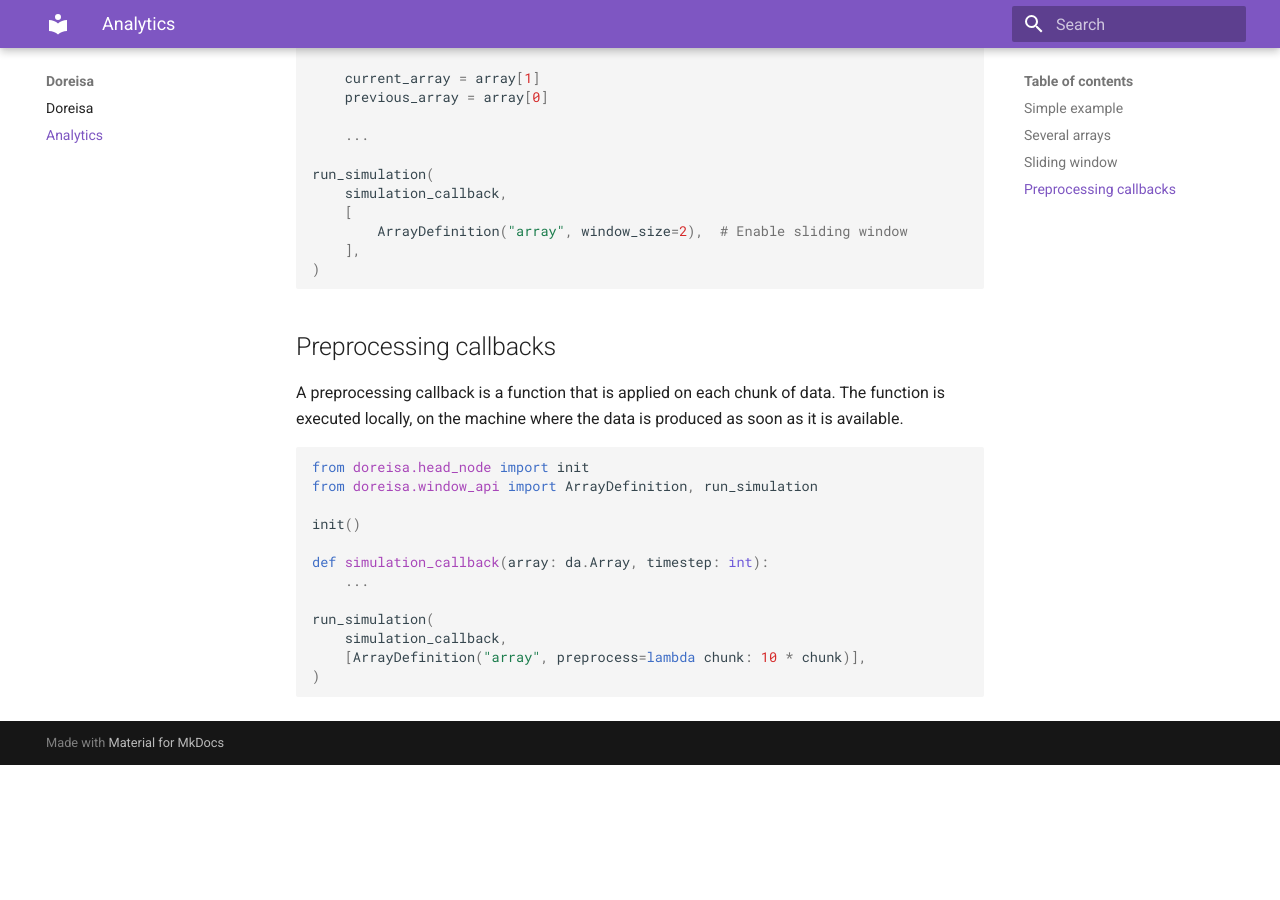
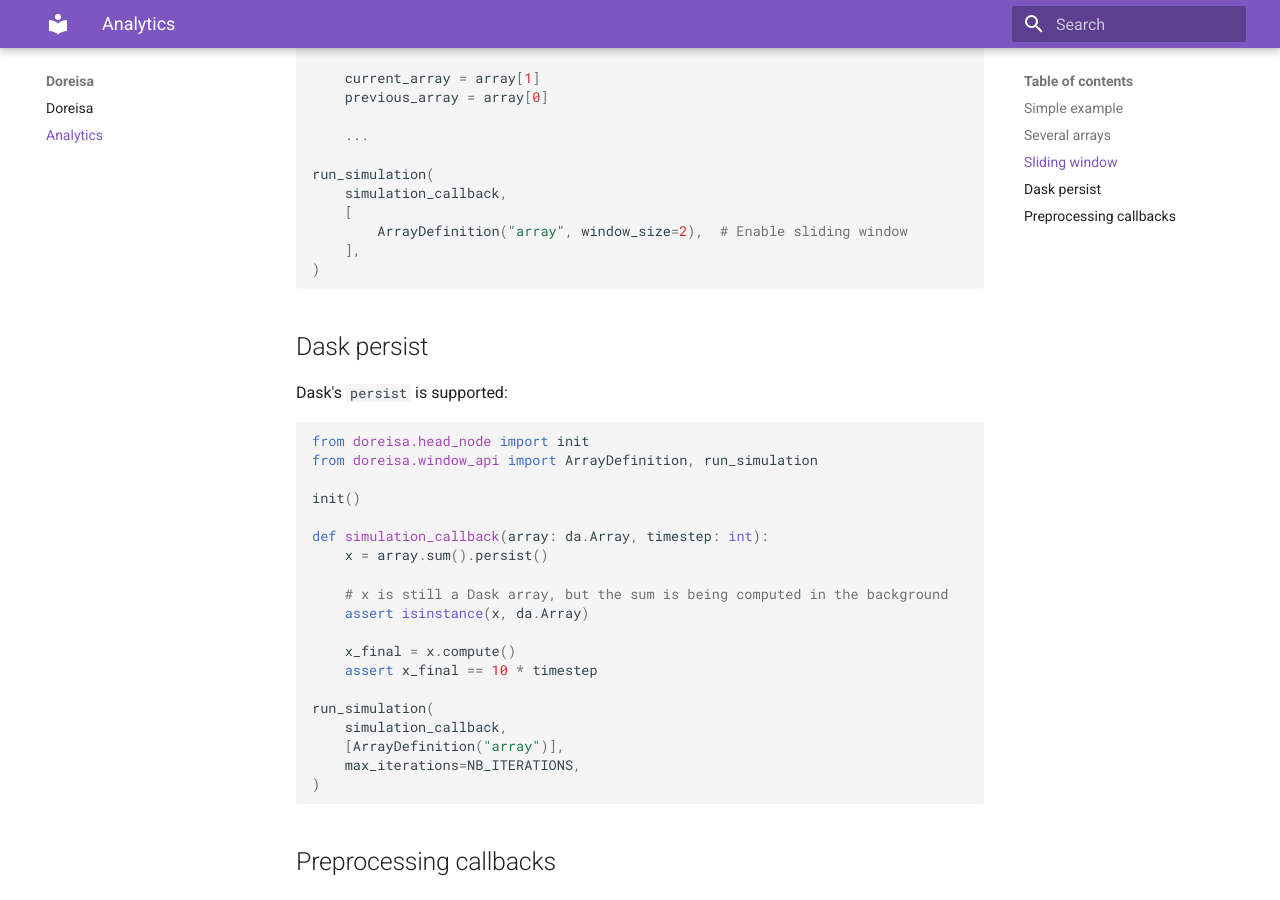
Before and after one commit to AdrienVannson/doreisa, an MkDocs documentation site: the page built from docs/analytics.md, in a window 1280 px wide and 900 px high, scrolled down 1110 px. Built offline with MkDocs 1.6.1 and Material for MkDocs 9.7.7, drawn with Linux system fonts in a browser that asks for light colours; before the commit the page ends 1875 px from its top, so only the background shows below that.

Commit message:
Support Dask persist (#32)
* Support Dask persist

* Test data type after persist

* Update documentation

````diff
--- a/docs/analytics.md
+++ b/docs/analytics.md
@@ -62,6 +62,32 @@ run_simulation(
 )
 ```
 
+## Dask persist
+
+Dask's `persist` is supported:
+
+```python
+from doreisa.head_node import init
+from doreisa.window_api import ArrayDefinition, run_simulation
+
+init()
+
+def simulation_callback(array: da.Array, timestep: int):
+    x = array.sum().persist()
+
+    # x is still a Dask array, but the sum is being computed in the background
+    assert isinstance(x, da.Array)
+
+    x_final = x.compute()
+    assert x_final == 10 * timestep
+
+run_simulation(
+    simulation_callback,
+    [ArrayDefinition("array")],
+    max_iterations=NB_ITERATIONS,
+)
+```
+
 ## Preprocessing callbacks
 
 A preprocessing callback is a function that is applied on each chunk of data. The function is executed locally, on the machine where the data is produced as soon as it is available.
````
Also changed, not shown: 2 other files.
